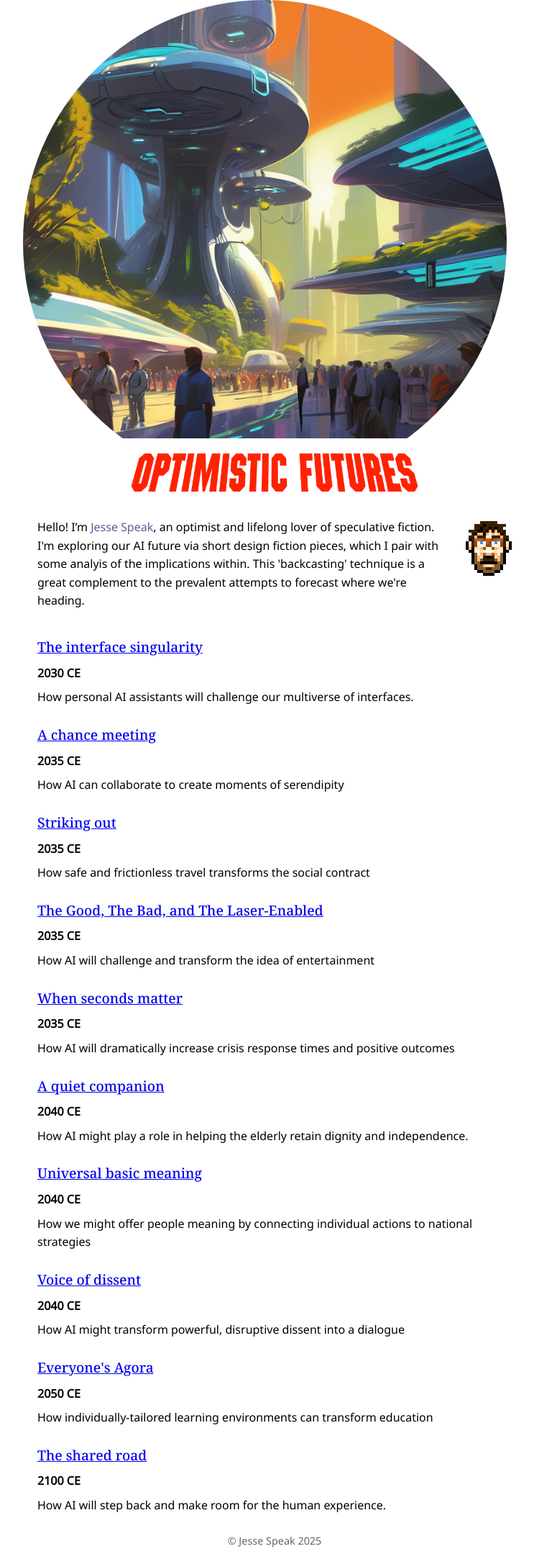
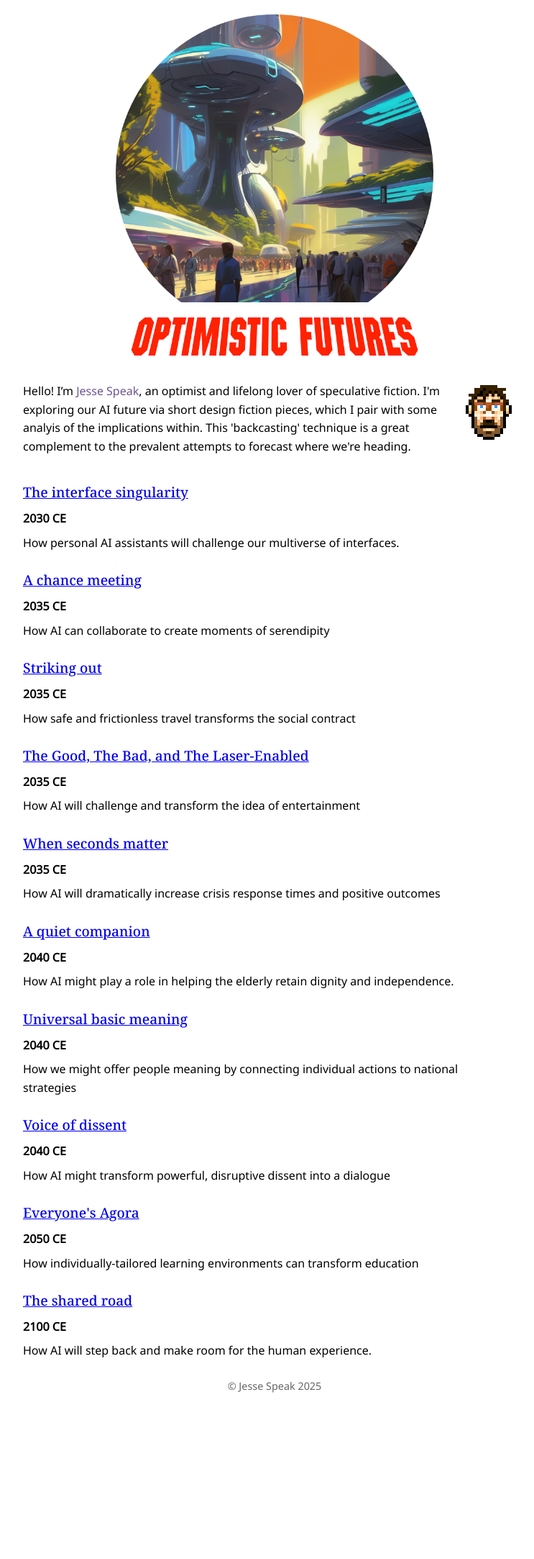
Before and after one commit to jessespeak/jessespeak.github.io, a Jekyll site: the page built from index.html, in a window 1280 px wide. Shown: the whole page at 72% size, without its empty margins (258-1001 px from the left). Built offline with Jekyll 4.4.1, drawn with Linux system fonts in a browser that asks for light colours; after the commit the page ends 1971 px from its top, so only the background shows below that.

Commit message:
Update styles.css

```diff
--- a/assets/css/styles.css
+++ b/assets/css/styles.css
@@ -6,12 +6,8 @@
     font-style: normal;
       max-width: 700px;
       margin: 0 auto;
-      padding: 0;
+      padding: 20px;
     }
-p, a.back-link, h1, h2, h3, h4 {
-    padding-left: 20px;
-    padding-right: 20px;
-}
 a.back-link {
     margin: 20px 0;
 }
@@ -115,6 +111,8 @@ footer {
 
 .banner img {
   max-width: 100%;
-  height: auto;
+  max-height: 400px;
   display: block;
+    margin-left: auto;
+    margin-right: auto;
 }
```
